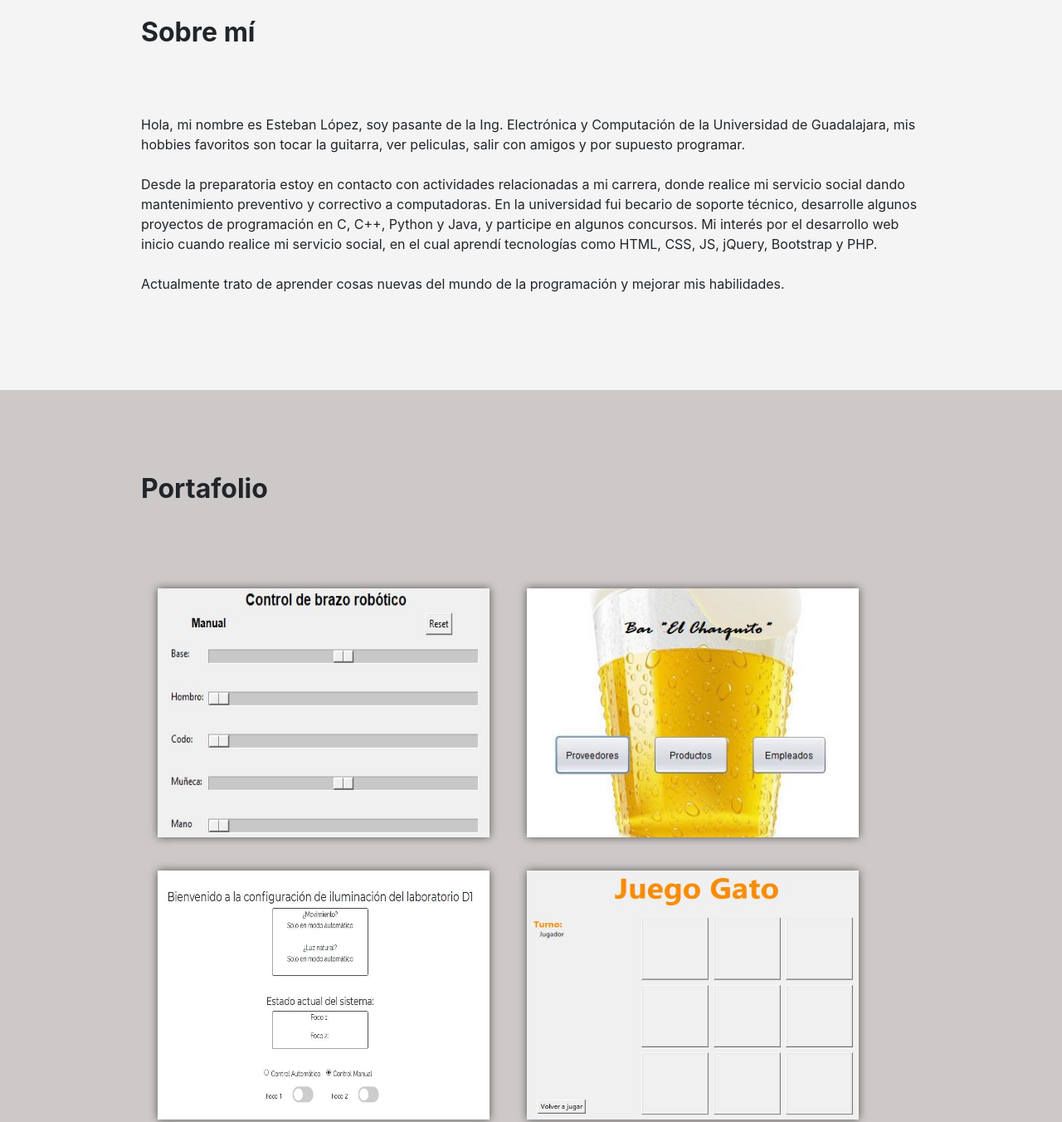
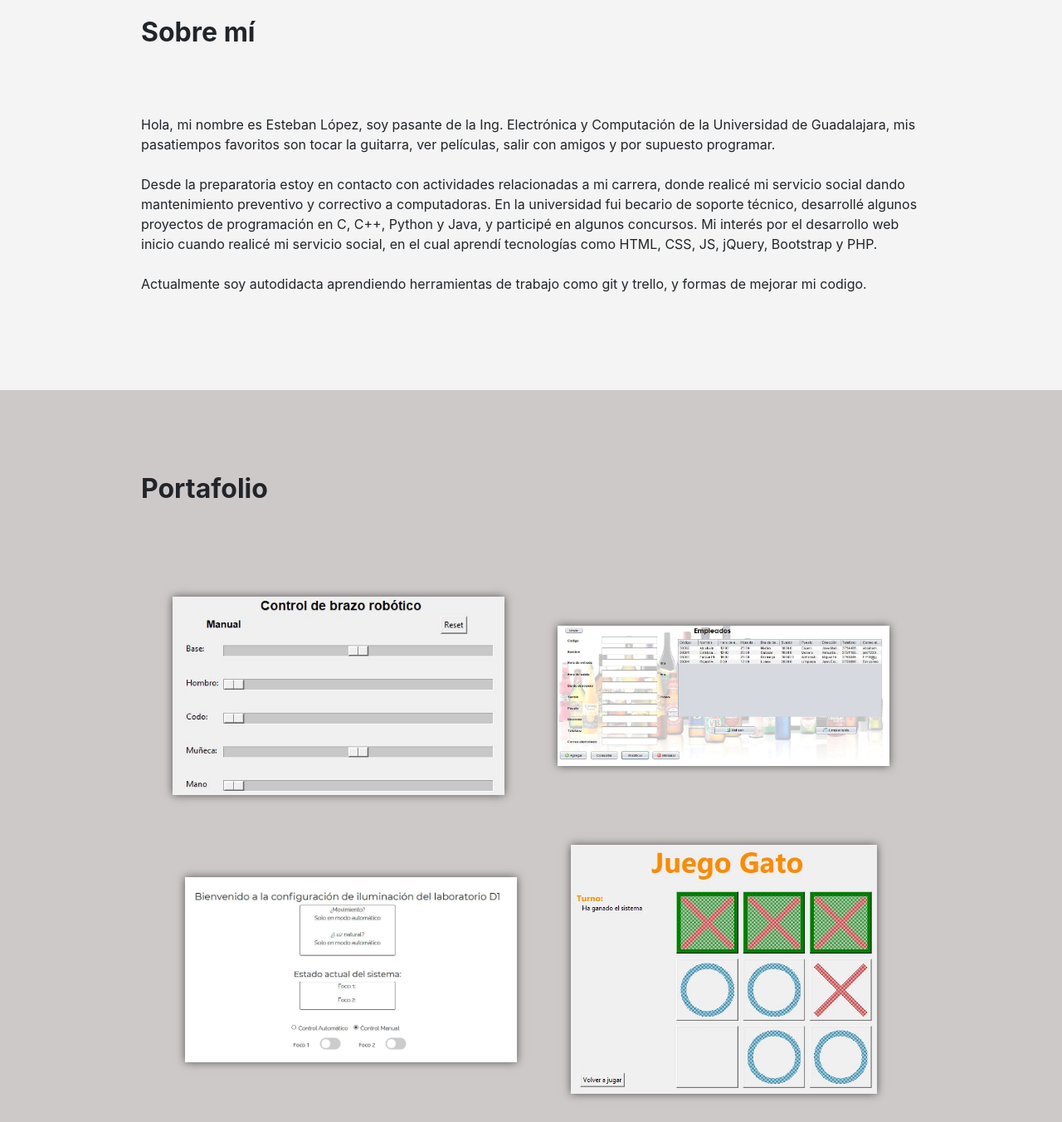
Before and after one commit to lopezcasian/lopezcasian.github.io, a plain HTML site: page index.html in a window 1280 px wide. Shown: the part 880-2232 px from the top of the page at 83% size. Drawn offline with Linux system fonts and the light colour scheme.

Commit message:
Se editaron las imagenes y un poco del texto

```diff
--- a/css/starter-template.css
+++ b/css/starter-template.css
@@ -39,6 +39,7 @@ body, html{
 
 #portafolio {
 	background-color: #cec9c9;
+	text-align: center;
 }
 
 #menu {
@@ -48,9 +49,14 @@ body, html{
 }
 
 .imgPortafolio {
-	text-align: center;
-	margin: 20px;
 	box-shadow: 0 0 10px #565555;
+	max-height: 300px;
+	max-width: 400px;
+	margin: 30px;
+}
+
+.portafolio h2 {
+	text-align: left;
 }
 
 #contacto {
--- a/index.html
+++ b/index.html
@@ -46,11 +46,11 @@
     <section id="sobremi">
       <div class="container sobremi">
         <h2><b>Sobre mí</b></h2><br /><br /><br />
-        <p>Hola, mi nombre es Esteban López, soy pasante de la Ing. Electrónica y Computación de la Universidad de Guadalajara, mis hobbies favoritos son tocar la guitarra, ver peliculas, salir con amigos y por supuesto programar.
+        <p>Hola, mi nombre es Esteban López, soy pasante de la Ing. Electrónica y Computación de la Universidad de Guadalajara, mis pasatiempos favoritos son tocar la guitarra, ver películas, salir con amigos y por supuesto programar.
         <br /><br />
-        Desde la preparatoria estoy en contacto con actividades relacionadas a mi carrera, donde realice mi servicio social dando mantenimiento preventivo y correctivo a computadoras. En la universidad fui becario de soporte técnico, desarrolle algunos proyectos de programación en C, C++, Python y Java, y participe en algunos concursos. Mi interés por el desarrollo web inicio cuando realice mi servicio social, en el cual aprendí tecnologías como HTML, CSS, JS, jQuery, Bootstrap y PHP.
+        Desde la preparatoria estoy en contacto con actividades relacionadas a mi carrera, donde realicé mi servicio social dando mantenimiento preventivo y correctivo a computadoras. En la universidad fui becario de soporte técnico, desarrollé algunos proyectos de programación en C, C++, Python y Java, y participé en algunos concursos. Mi interés por el desarrollo web inicio cuando realicé mi servicio social, en el cual aprendí tecnologías como HTML, CSS, JS, jQuery, Bootstrap y PHP.
         <br /><br />
-        Actualmente trato de aprender cosas nuevas del mundo de la programación y mejorar mis habilidades.</p>
+        Actualmente soy autodidacta aprendiendo herramientas de trabajo como git y trello, y formas de mejorar mi codigo.</p>
       </div>
     </section> <!-- Sobre mi -->
 
@@ -58,10 +58,11 @@
       <div class="container portafolio">
         <h2><b>Portafolio</b></h2>
         <br /><br /><br />
-        <img src="images/Projects/brazo1.JPG" class="imgPortafolio" width="400" height="300">
-        <img src="images/Projects/BAR2.JPG" class="imgPortafolio" width="400" height="300">
-        <img src="images/Projects/TCA1.JPG" class="imgPortafolio" width="400" height="300">
-        <img src="images/Projects/IA3.JPG" class="imgPortafolio" width="400" height="300">
+        <img src="images/Projects/brazo1.JPG" class="imgPortafolio">
+        <img src="images/Projects/BAR6.JPG" class="imgPortafolio">
+        <img src="images/Projects/TCA1.JPG" class="imgPortafolio">
+        <img src="images/Projects/IA4.JPG" class="imgPortafolio">
+        <img src="images/Projects/LDS.JPG" class="imgPortafolio">
       </div>
     </section>
 
```
Also changed, not shown: images/Projects/LDS.JPG (added).
